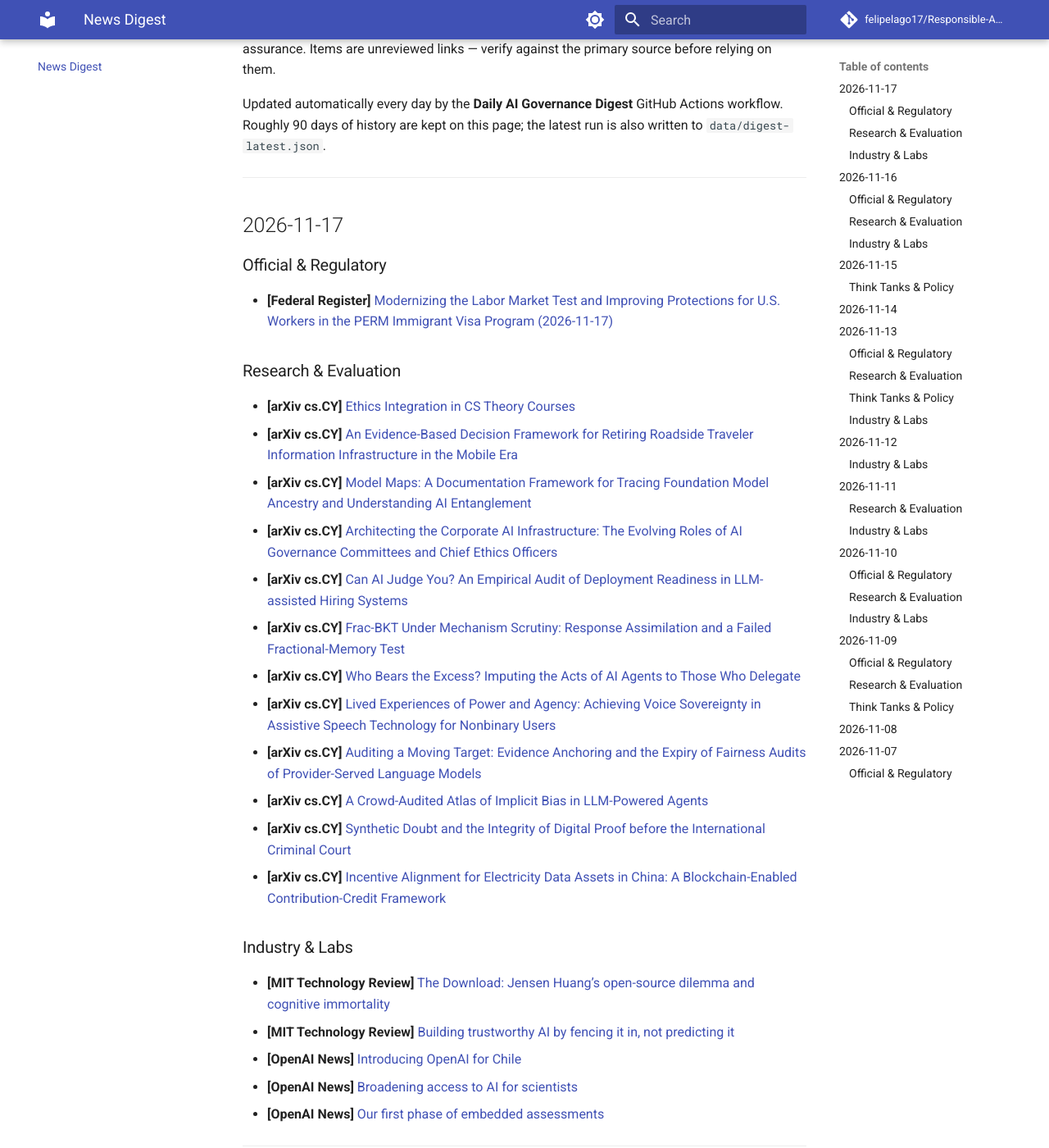
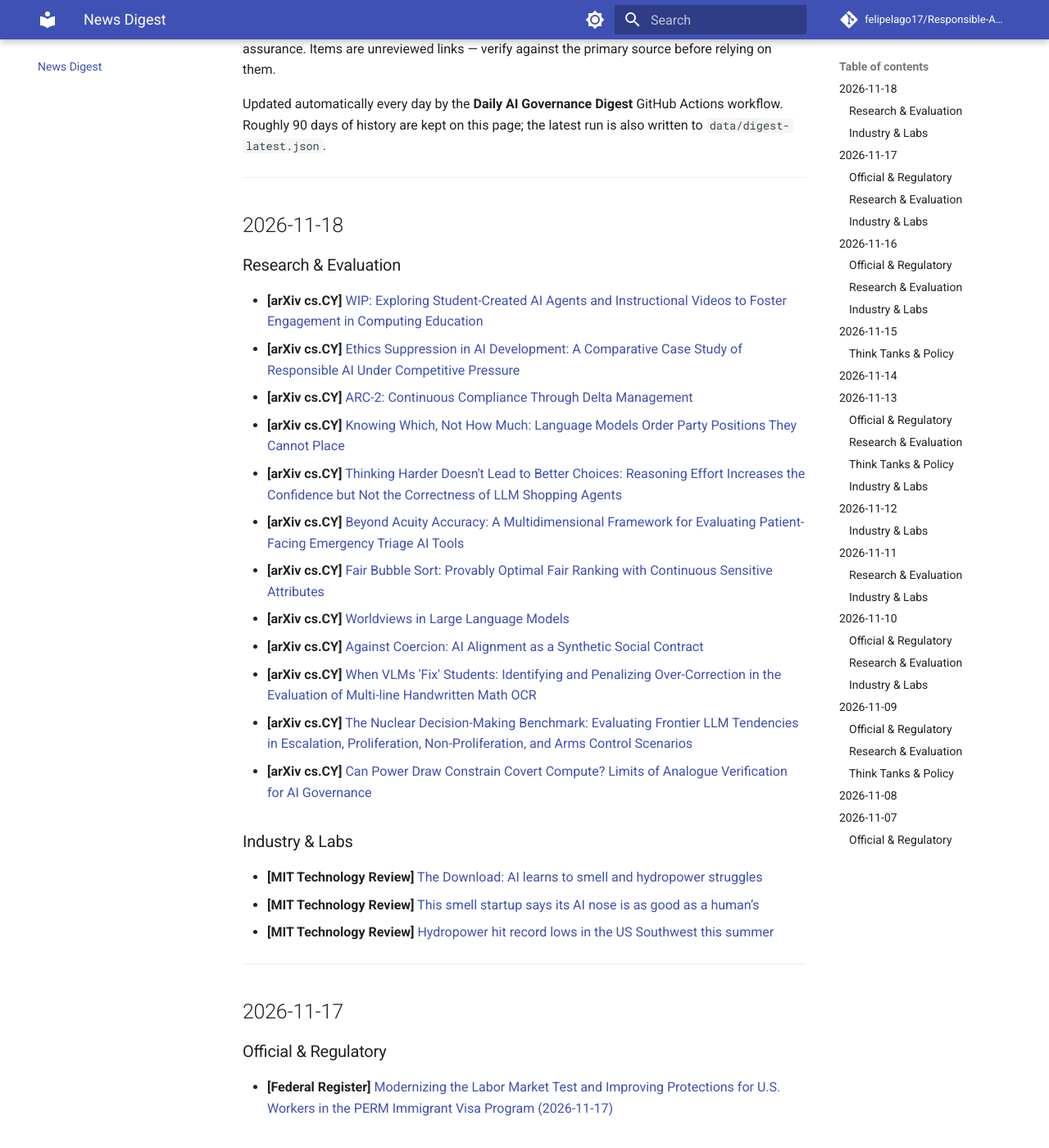
Before and after one commit to felipelago17/Responsible-AI-evaluation, an MkDocs documentation site: the page built from docs/news/digest.md, in a window 1280 px wide and 1400 px high, scrolled down 232 px. Shown: the whole window at 82% size. Built offline with MkDocs 1.6.1 and Material for MkDocs 9.7.7, drawn with Linux system fonts in a browser that asks for light colours; comment, search, counter and statistics services are not loaded.

Commit message:
chore: daily digest 2026-11-18

```diff
--- a/docs/news/digest.md
+++ b/docs/news/digest.md
@@ -9,6 +9,31 @@ Roughly 90 days of history are kept on this page; the latest run is also written
 ---
 
 <!-- DIGEST_START -->
+## 2026-11-18
+
+### Research & Evaluation
+
+- **[arXiv cs.CY]** [WIP: Exploring Student-Created AI Agents and Instructional Videos to Foster Engagement in Computing Education](https://arxiv.org/abs/2611.23058)
+- **[arXiv cs.CY]** [Ethics Suppression in AI Development: A Comparative Case Study of Responsible AI Under Competitive Pressure](https://arxiv.org/abs/2611.21629)
+- **[arXiv cs.CY]** [ARC-2: Continuous Compliance Through Delta Management](https://arxiv.org/abs/2611.21811)
+- **[arXiv cs.CY]** [Knowing Which, Not How Much: Language Models Order Party Positions They Cannot Place](https://arxiv.org/abs/2611.21878)
+- **[arXiv cs.CY]** [Thinking Harder Doesn't Lead to Better Choices: Reasoning Effort Increases the Confidence but Not the Correctness of LLM Shopping Agents](https://arxiv.org/abs/2611.22033)
+- **[arXiv cs.CY]** [Beyond Acuity Accuracy: A Multidimensional Framework for Evaluating Patient-Facing Emergency Triage AI Tools](https://arxiv.org/abs/2611.22045)
+- **[arXiv cs.CY]** [Fair Bubble Sort: Provably Optimal Fair Ranking with Continuous Sensitive Attributes](https://arxiv.org/abs/2611.22352)
+- **[arXiv cs.CY]** [Worldviews in Large Language Models](https://arxiv.org/abs/2611.22670)
+- **[arXiv cs.CY]** [Against Coercion: AI Alignment as a Synthetic Social Contract](https://arxiv.org/abs/2611.22868)
+- **[arXiv cs.CY]** [When VLMs 'Fix' Students: Identifying and Penalizing Over-Correction in the Evaluation of Multi-line Handwritten Math OCR](https://arxiv.org/abs/2604.22774)
+- **[arXiv cs.CY]** [The Nuclear Decision-Making Benchmark: Evaluating Frontier LLM Tendencies in Escalation, Proliferation, Non-Proliferation, and Arms Control Scenarios](https://arxiv.org/abs/2608.05180)
+- **[arXiv cs.CY]** [Can Power Draw Constrain Covert Compute? Limits of Analogue Verification for AI Governance](https://arxiv.org/abs/2610.07476)
+
+### Industry & Labs
+
+- **[MIT Technology Review]** [The Download: AI learns to smell and hydropower struggles](https://www.technologyreview.com/2026/11/18/1148845/the-download-ai-learns-to-smell-hydropower-struggles/)
+- **[MIT Technology Review]** [This smell startup says its AI nose is as good as a human’s](https://www.technologyreview.com/2026/11/18/1148816/smell-startup-osmo-ai-nose-good-as-humans/)
+- **[MIT Technology Review]** [Hydropower hit record lows in the US Southwest this summer](https://www.technologyreview.com/2026/11/17/1148742/hydropower-drought-colorado-river/)
+
+---
+
 ## 2026-11-17
 
 ### Official & Regulatory
```
Also changed, not shown: 2 other files.
